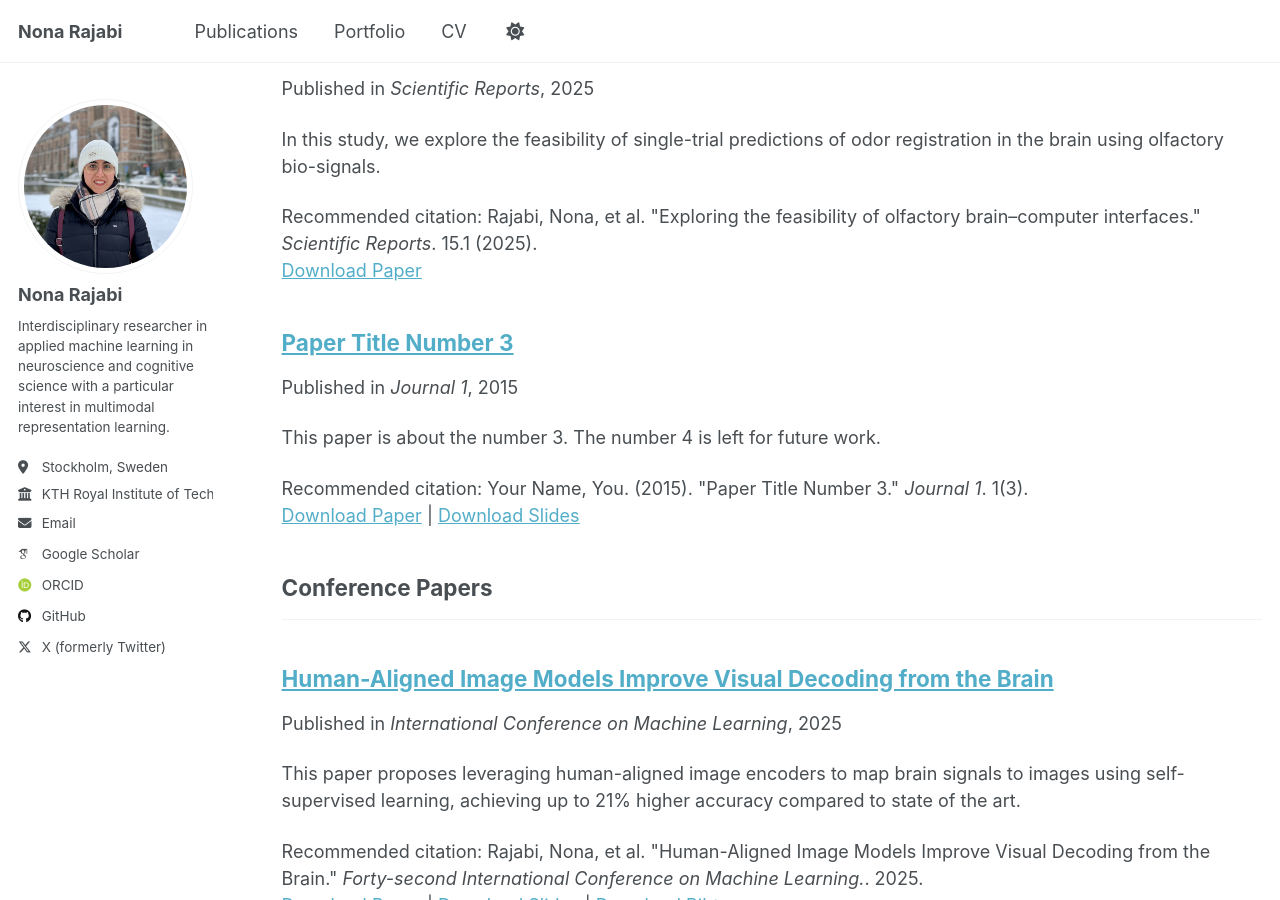
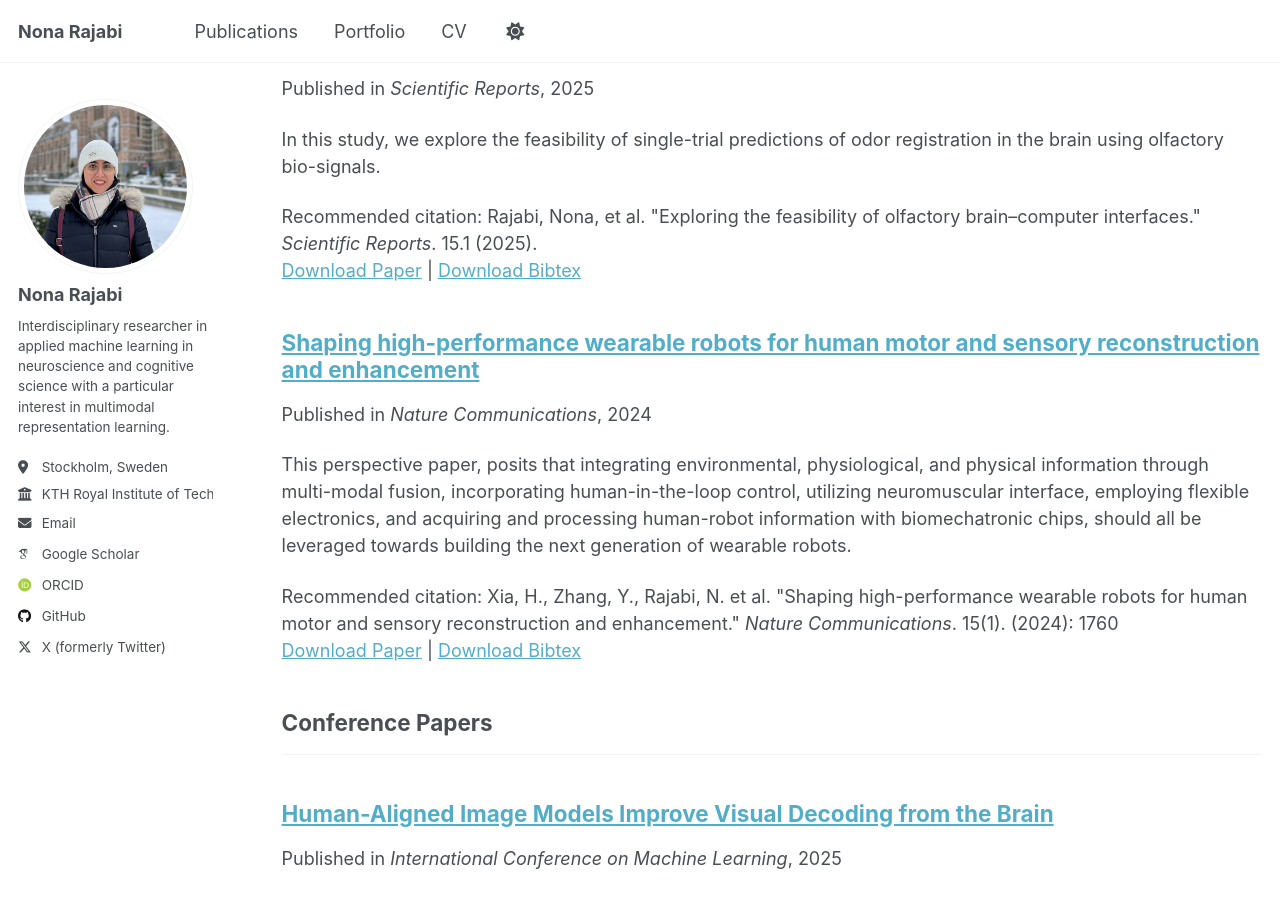
Before and after one commit to NonaRjb/nonarjb.github.io, a Jekyll site: the page built from _pages/publications.html, in a window 1280 px wide and 900 px high, scrolled down 274 px. Built offline with Jekyll 4.4.1, drawn with Linux system fonts in a browser that asks for light colours; some web fonts are replaced; a script that is not in the unit is left out.

Commit message:
Try publications

```diff
--- a/_publications/2015-10-01-paper-title-number-3.md
+++ /dev/null
@@ -1,14 +0,0 @@
----
-title: "Paper Title Number 3"
-collection: publications
-category: manuscripts
-permalink: /publication/2015-10-01-paper-title-number-3
-excerpt: 'This paper is about the number 3. The number 4 is left for future work.'
-date: 2015-10-01
-venue: 'Journal 1'
-slidesurl: 'http://academicpages.github.io/files/slides3.pdf'
-paperurl: 'http://academicpages.github.io/files/paper3.pdf'
-citation: 'Your Name, You. (2015). &quot;Paper Title Number 3.&quot; <i>Journal 1</i>. 1(3).'
----
-
-The contents above will be part of a list of publications, if the user clicks the link for the publication than the contents of section will be rendered as a full page, allowing you to provide more information about the paper for the reader. When publications are displayed as a single page, the contents of the above "citation" field will automatically be included below this section in a smaller font.
--- a/_publications/2009-10-01-paper-title-number-1.md
+++ b/_publications/human_aligned_visual_decoding.md
@@ -2,7 +2,7 @@
 title: "Human-Aligned Image Models Improve Visual Decoding from the Brain"
 collection: publications
 category: conferences
-permalink: /publication/2009-10-01-paper-title-number-1
+permalink: /publication/human_aligned_visual_decoding
 excerpt: 'This paper proposes leveraging human-aligned image encoders to map brain signals to images using self-supervised learning, achieving up to 21% higher accuracy compared to state of the art.'
 date: 2025-05-01
 venue: 'International Conference on Machine Learning'
--- /dev/null
+++ b/_publications/wearable_robots_position.md
@@ -0,0 +1,14 @@
+---
+title: "Shaping high-performance wearable robots for human motor and sensory reconstruction and enhancement"
+collection: publications
+category: manuscripts
+permalink: /publication/wearable_robots_position
+excerpt: 'This perspective paper, posits that integrating environmental, physiological, and physical information through multi-modal fusion, incorporating human-in-the-loop control, utilizing neuromuscular interface, employing flexible electronics, and acquiring and processing human-robot information with biomechatronic chips, should all be leveraged towards building the next generation of wearable robots.'
+date: 2024-02-26
+venue: 'Nature Communications'
+paperurl: 'https://www.nature.com/articles/s41467-024-46249-0'
+bibtexurl: 'https://scholar.googleusercontent.com/scholar.bib?q=info:TYxdFnhXNZUJ:scholar.google.com/&output=citation&scisdr=CgLFRiWyEKza2DNQKIM:AAZF9b8AAAAAaPZWMIO7AOerl9iOvbk7GV0xtuA&scisig=AAZF9b8AAAAAaPZWMIFXXMyRfoebCZOrZuAiZng&scisf=4&ct=citation&cd=-1&hl=en&scfhb=1'
+citation: 'Xia, H., Zhang, Y., Rajabi, N. et al. &quot;Shaping high-performance wearable robots for human motor and sensory reconstruction and enhancement.&quot; <i>Nature Communications</i>. 15(1). (2024): 1760'
+---
+
+The contents above will be part of a list of publications, if the user clicks the link for the publication than the contents of section will be rendered as a full page, allowing you to provide more information about the paper for the reader. When publications are displayed as a single page, the contents of the above "citation" field will automatically be included below this section in a smaller font.
```
Also changed, not shown: _publications/olfactory_bci.md (renamed from _publications/2010-10-01-paper-title-number-2.md, +2 -1 lines).
